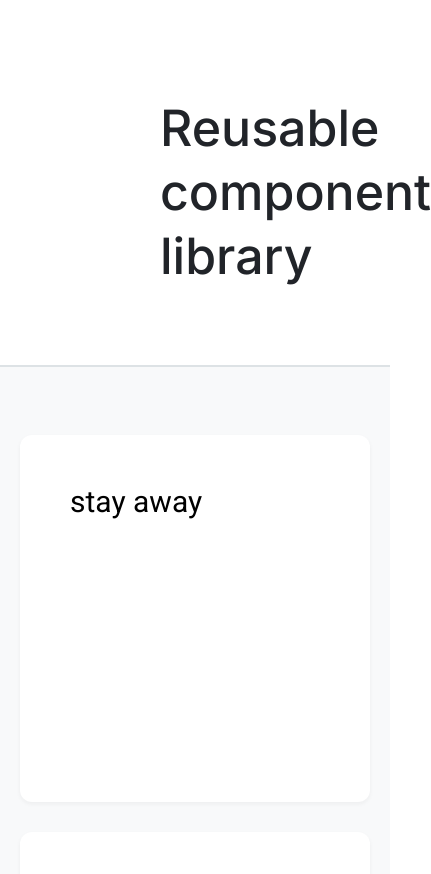
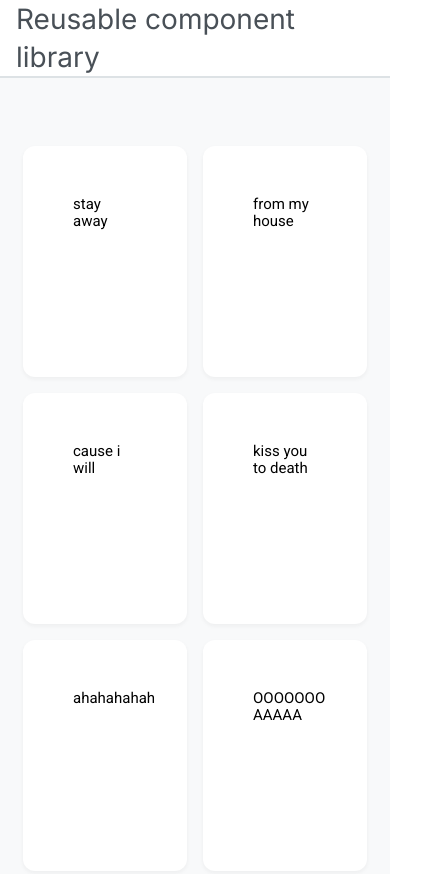
Before and after one commit to nbmprod/htmlcss-20220919_nikita804, a website: page index.html in a window 390 px wide. Shown: the top 874 px of the page, 431 px wide, since content can reach past the window. Drawn offline with nearby package versions, Linux system fonts and the light colour scheme.

Commit message:
responsive main page

```diff
--- a/components/footer/footer.css
+++ b/components/footer/footer.css
@@ -1,9 +1,14 @@
 .footer{
-    /* height: 384px; */
     text-align: center;
     padding-top: 72px;
     padding-bottom: 136px;
     box-sizing: border-box;
+}
+
+@media (max-width: 800px){
+    .footer{
+        display: none;
+    }
 }
 
 .footer__about-title{
--- a/components/header/header.css
+++ b/components/header/header.css
@@ -11,3 +11,19 @@
     color: #212429;
     margin: 0;
 }
+
+@media (max-width: 700px){
+    .header{
+        padding: 0 16px;
+    }
+
+    .header__title{
+        font-family: 'Inter';
+        font-style: normal;
+        font-weight: 400;
+        font-size: 28px;
+        line-height: 38px;
+        color: #495057;
+        margin: 0;
+    }
+}
--- a/components/preview/preview.css
+++ b/components/preview/preview.css
@@ -1,20 +1,10 @@
 .preview{
-    /* height: 1036px; */
     background-color: var(--grey-1);
     border-top: 2px solid var(--grey-2);
     border-bottom: 2px solid var(--grey-2);
     flex-grow: 1;
-
 }
 
-.preview__cards{
-    display: flex;
-    flex-flow: wrap row;
-    justify-content: center;
-    gap: 30px;
-    padding-top: 68px;
-    padding-bottom: 68px;
-}
 
 .preview__card{
     width: 350px;
@@ -27,6 +17,32 @@
     border-radius: 12px;
 }
 
+.preview__cards{
+    display: flex;
+    flex-flow: wrap row;
+    justify-content: center;
+    gap: 30px;
+    padding-top: 68px;
+    padding-bottom: 68px;
+}
+
 .preview__card:hover{
     transform: rotate(90deg);
 }
+
+@media (max-width: 700px){
+
+    .preview__card{
+        width: 164px;
+        height: 231px;
+        font-size: 15px;
+    }
+    .preview__cards{
+        display: flex;
+        flex-flow: wrap row;
+        justify-content: center;
+        gap: 16px;
+        padding-top: 68px;
+        padding-bottom: 68px;
+    }
+    }
--- a/index.html
+++ b/index.html
@@ -21,7 +21,8 @@
                         <div class="preview__card">cause i will</div>
                         <div class="preview__card">kiss you to death</div>
                         <div class="preview__card">ahahahahah</div>
-                        <div class="preview__card">OOOOOOOAAAAA</div>
+                        <div class="preview__card">OOOOOOO
+                            AAAAA</div>
                     </div>
                 </div>
             </main>
```
